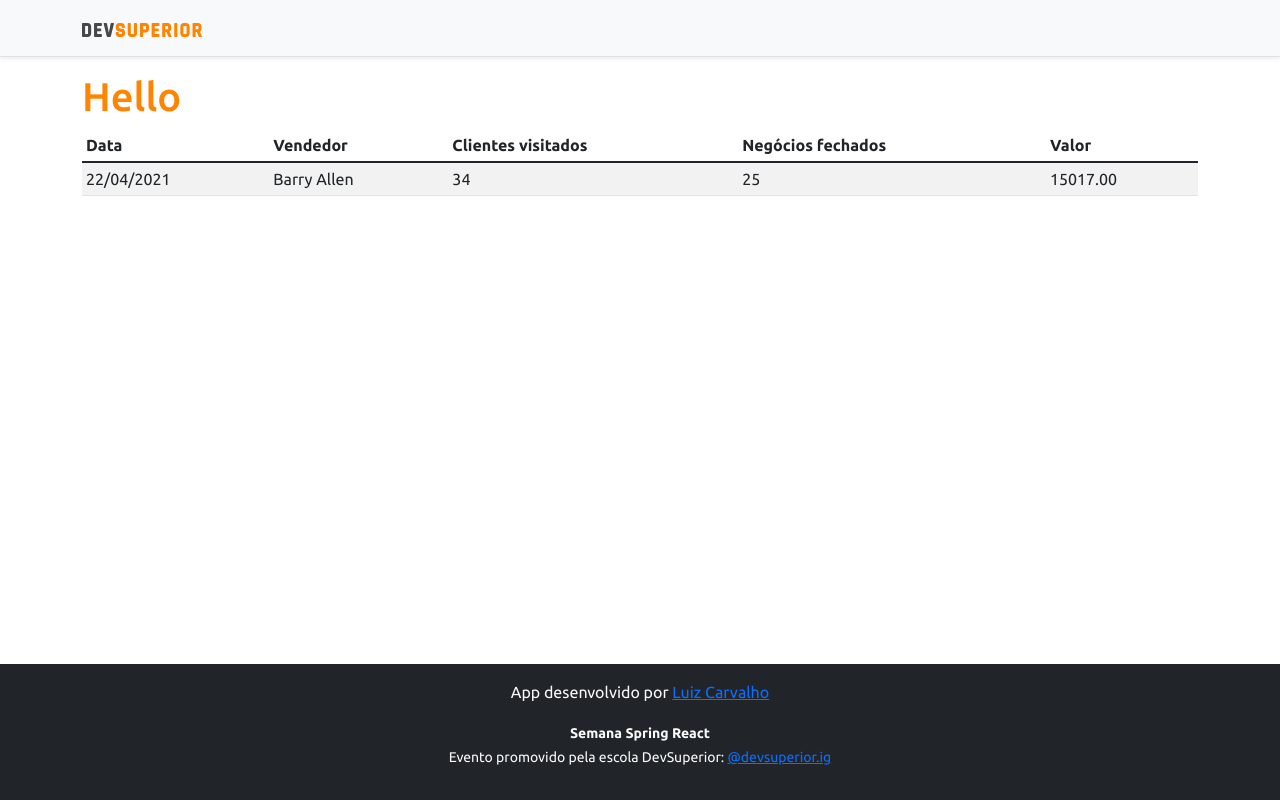
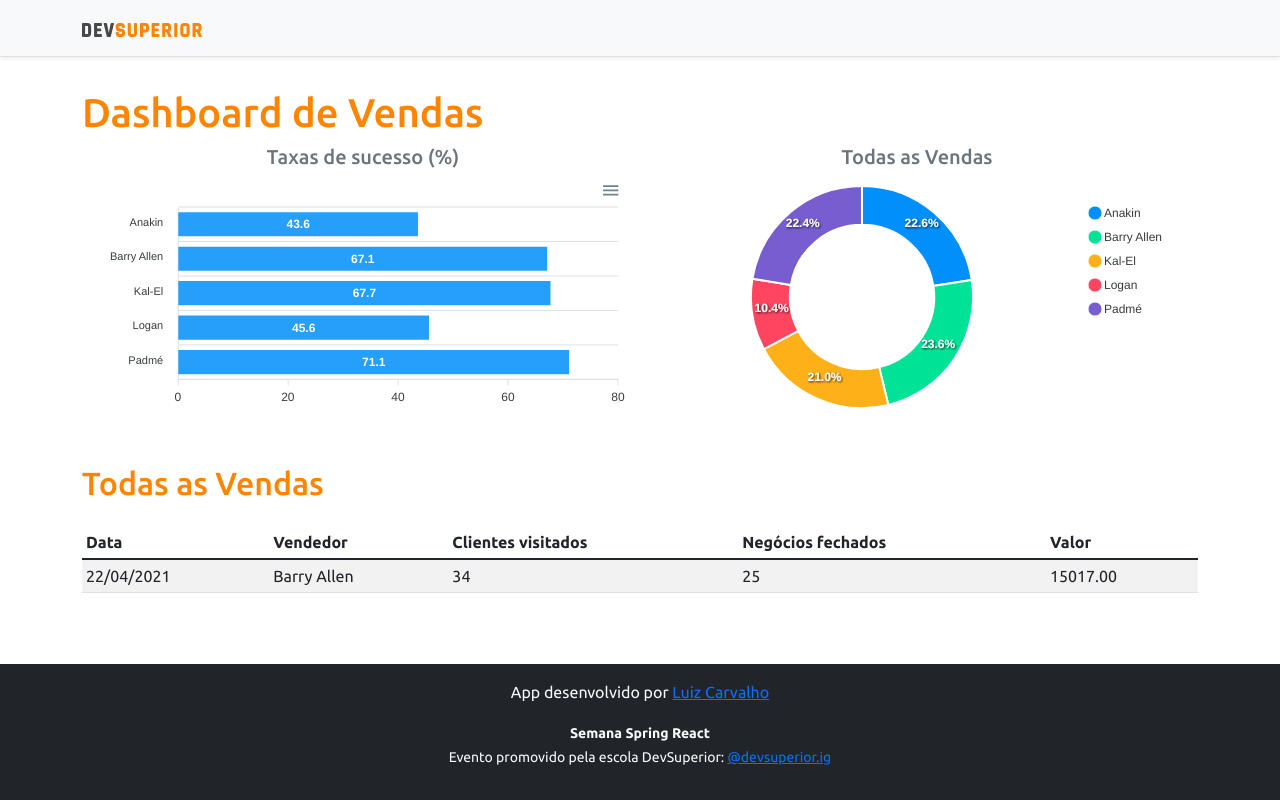
Before and after one commit to luizlmc/projeto-sds5, a React (Create React App) app in the folder frontend/: page / in a window 1280 px wide. Built offline with nearby package versions, Linux system fonts and the light colour scheme.

Commit message:
Static charts

```diff
--- a/frontend/package.json
+++ b/frontend/package.json
@@ -6,13 +6,15 @@
     "@popperjs/core": "^2.10.2",
     "@testing-library/jest-dom": "^5.11.4",
     "@testing-library/react": "^11.1.0",
-    "@testing-library/user-event": "^12.1.10",
+    "@testing-library/user-event": "12.8.3",
     "@types/jest": "^26.0.15",
     "@types/node": "^12.0.0",
     "@types/react": "^17.0.0",
     "@types/react-dom": "^17.0.0",
+    "apexcharts": "^3.29.0",
     "bootstrap": "^5.1.3",
     "react": "^17.0.2",
+    "react-apexcharts": "^1.3.9",
     "react-dom": "^17.0.2",
     "react-scripts": "4.0.3",
     "typescript": "^4.1.2",
--- a/frontend/src/App.tsx
+++ b/frontend/src/App.tsx
@@ -1,6 +1,9 @@
 import Navbar from 'components/Navbar';
 import Footer from 'components/Footer';
 import DataTable from 'components/DataTable';
+import BarChart from 'components/BarChart'
+import DonutChart from 'components/DonutChart'
+
 
 
 function App() {
@@ -8,9 +11,28 @@
     <>
       <Navbar />
       <div className="container">
-        <div className="text-primary">
-          <h1>Hello</h1>
+        <div className="text-primary py-3">
+          <h1>Dashboard de Vendas</h1>
+
+            <div className="row px-3">
+              <div className="col-sm-6">
+                <h5 className="text-center text-secondary">Taxas de sucesso (%)</h5>
+                <BarChart />
+              </div>
+
+              <div className="col-sm-6">
+                <h5 className="text-center text-secondary">Todas as Vendas</h5>
+                <DonutChart />
+              </div>
+            </div>
+
+
         </div>
+
+        <div  className="py-3">
+          <h2 className="text-primary">Todas as Vendas</h2>
+        </div>
+
         <DataTable />
       </div>
       <Footer />
--- /dev/null
+++ b/frontend/src/components/BarChart/index.tsx
@@ -0,0 +1,34 @@
+import Chart from 'react-apexcharts'
+
+function BarChart () {
+    const options = {
+        plotOptions: {
+            bar: {
+                horizontal: true,
+            }
+        },
+    };
+
+    const mockData = {
+        labels: {
+            categories: ['Anakin', 'Barry Allen', 'Kal-El', 'Logan', 'Padmé']
+        },
+        series: [
+            {
+                name: "% Sucesso",
+                data: [43.6, 67.1, 67.7, 45.6, 71.1]
+            }
+        ]
+    };
+
+    return (
+        <Chart
+            type="bar"
+            height="240"
+            options={{...options, xaxis:mockData.labels}}
+            series={mockData.series}
+        />
+    );
+}
+
+export default BarChart;
--- /dev/null
+++ b/frontend/src/components/DonutChart/index.tsx
@@ -0,0 +1,25 @@
+import Chart from 'react-apexcharts'
+
+function DonutChart() {
+    const mockData = {
+        series: [477138, 499928, 444867, 220426, 473088],
+        labels: ['Anakin', 'Barry Allen', 'Kal-El', 'Logan', 'Padmé']
+    }
+
+    const options = {
+        legend: {
+            show: true
+        }
+    }
+
+    return (
+        <Chart
+            type="donut"
+            height="240"
+            options={{ ...options, labels:mockData.labels }}
+            series={mockData.series}
+        />
+    );
+}
+
+export default DonutChart;
```
Also changed, not shown: 2 other files (tests, documents, lock files or other folders).
